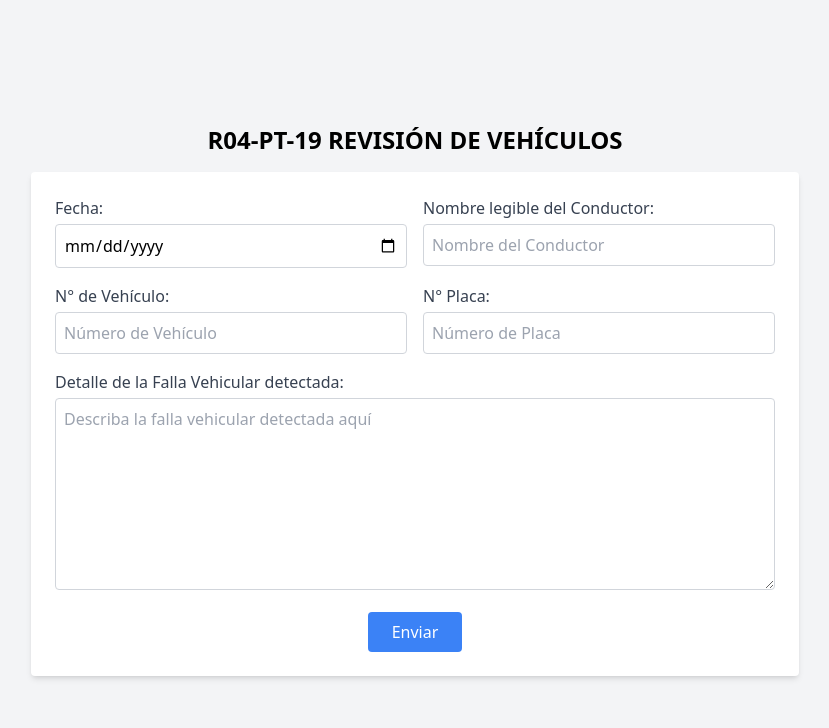
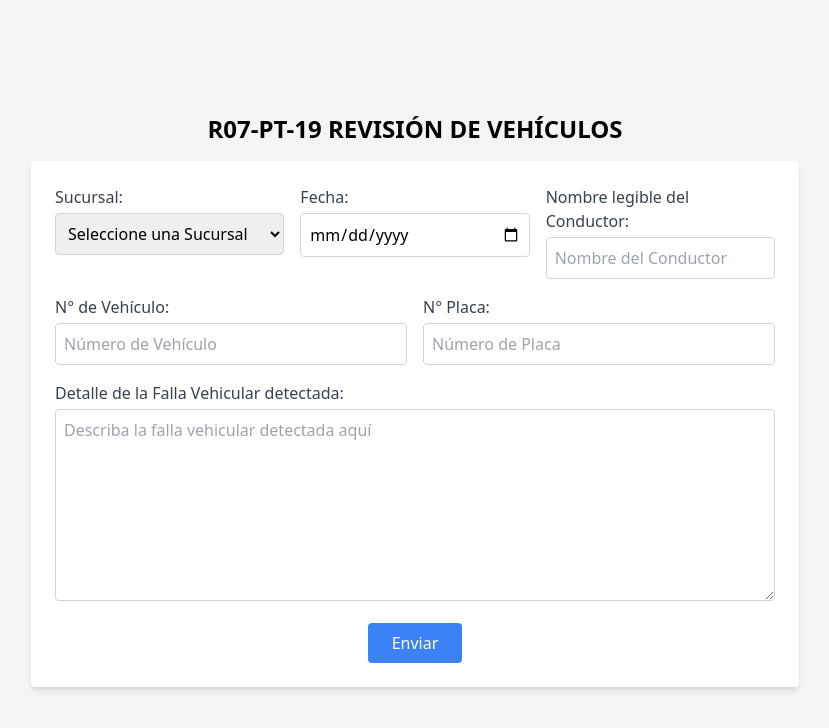
Before and after one commit to woodyjacques/Registro-Vehicular, a React (Vite) app: page /falla in a window 1280 px wide. Shown: the top 728 px of the page, without its empty margins (225-1054 px from the left). Built offline with nearby package versions, Linux system fonts and the light colour scheme.

Commit message:
Ajustando los numero consecutivos

```diff
--- a/src/components/InsRegistroSalida/Step1.tsx
+++ b/src/components/InsRegistroSalida/Step1.tsx
@@ -14,20 +14,29 @@ function StepUno({ sucursal, setSucursal, onNext }: Step1Props) {
         return true;
     };
 
+
+
+
+
+
+
+
+
+
     return (
         <div>
             <div className="mb-4">
                 <label className="block mb-2 font-bold">A qué sucursal pertenece:</label>
                 <div className="flex flex-col space-y-2">
                     {[
-                        "Casa Matriz Mañanitas",
-                        "Chiriquí",
-                        "Chorrera",
-                        "Chorrera Planta",
-                        "Colón",
-                        "Juan Díaz",
-                        "Aguadulce",
-                        "Los Santos"
+                        "(SU01) Casa Matriz Mañanitas",
+                        "(SU02) Chiriquí",
+                        "(SU03) Chorrera",
+                        "(SU04) Chorrera Planta",
+                        "(SU05) Colón",
+                        "(SU06) Juan Díaz",
+                        "(SU07) Aguadulce",
+                        "(SU08) Los Santos"
                     ].map((nombre, index) => (
                         <label key={index} className="inline-flex items-center">
                             <input
@@ -38,7 +47,7 @@ function StepUno({ sucursal, setSucursal, onNext }: Step1Props) {
                                 className="mr-2"
                                 required
                             />
-                            (SU0{index + 1}) {nombre}
+                            {nombre}
                         </label>
                     ))}
                 </div>
@@ -61,3 +70,6 @@ function StepUno({ sucursal, setSucursal, onNext }: Step1Props) {
 }
 
 export default StepUno;
+
+
+// Tengo este archivo de excel que aparece en la imagen, lo hice con el objetivo de almacenar numeros consecutivos 0,1, 2, 3 de forma independiento de la sucursal, entonces en esta funcion quiero que almacenes esos numeros consecutivos depediendo la sucursar recuerda que debe empesar desde cero y antes de ingresar por favor verifique si existe ese numero consecutivo de esta sucursal espesifico
--- a/src/validation/Fallas.ts
+++ b/src/validation/Fallas.ts
@@ -4,6 +4,7 @@ import { BASE_URL } from "./url";
 
 export const handleSubmitFallas = async (
     event: FormEvent,
+    sucursal: string,
     fecha: string,
     conductor: string,
     vehiculo: string,
@@ -11,6 +12,11 @@ export const handleSubmitFallas = async (
     detalles: string
 ): Promise<boolean> => {
     event.preventDefault();
+
+    if (sucursal === "") {
+        alert("Ingrese la sucursal");
+        return false;
+    }
 
     if (fecha === "") {
         alert("Ingrese la fecha");
@@ -38,7 +44,7 @@ export const handleSubmitFallas = async (
     }
 
     try {
-        const response = await axios.post(`${BASE_URL}/registro-falla/register`, { fecha, conductor, vehiculo, placa, detalles });
+        const response = await axios.post(`${BASE_URL}/registro-falla/register`, { sucursal, fecha, conductor, vehiculo, placa, detalles });
         alert(response.data.message);
         return true;
     } catch (error: any) {
--- a/src/validation/url.ts
+++ b/src/validation/url.ts
@@ -1,2 +1,2 @@
-export const BASE_URL = 'https://registro-vehicular-bac.vercel.app';
-// export const BASE_URL = 'http://localhost:4000';
+// export const BASE_URL = 'https://registro-vehicular-bac.vercel.app';
+export const BASE_URL = 'http://localhost:4000';
--- a/src/views/Falla.tsx
+++ b/src/views/Falla.tsx
@@ -4,6 +4,7 @@ import { handleSubmitFallas } from "../validation/Fallas";
 
 function Falla() {
 
+    const [sucursal, setSucursal] = useState("");
     const [fecha, setFecha] = useState("");
     const [conductor, setConductor] = useState("");
     const [vehiculo, setVehiculo] = useState("");
@@ -17,12 +18,12 @@ function Falla() {
         event.preventDefault();
         setIsSubmitting(true);
 
-        const Successful = await handleSubmitFallas(event, fecha, conductor, vehiculo, placa, detalles);
+        const Successful = await handleSubmitFallas(event, sucursal, fecha, conductor, vehiculo, placa, detalles);
 
         if (Successful) {
             setTimeout(() => {
                 navigate("/");
-            }, 3000);
+            }, 1000);
         }
 
         setIsSubmitting(false);
@@ -30,12 +31,31 @@ function Falla() {
 
     return (
         <div className="flex flex-col items-center justify-center min-h-screen bg-gray-100 p-4">
-            <h1 className="text-2xl font-bold mb-4 text-center">R04-PT-19 REVISIÓN DE VEHÍCULOS</h1>
+            <h1 className="text-2xl font-bold mb-4 text-center">R07-PT-19 REVISIÓN DE VEHÍCULOS</h1>
             <form
                 onSubmit={handleSubmitFalla}
                 className="w-full max-w-3xl bg-white p-6 rounded shadow-md space-y-4"
             >
                 <div className="flex flex-col md:flex-row justify-between md:space-x-4 space-y-4 md:space-y-0">
+                    <div className="w-full md:w-1/2">
+                        <label className="block text-gray-700">Sucursal:</label>
+                        <select
+                            value={sucursal}
+                            onChange={(e) => setSucursal(e.target.value)}
+                            name="fecha"
+                            className="w-full mt-1 p-2 border border-gray-300 rounded"
+                        >
+                            <option value="">Seleccione una Sucursal</option>
+                            <option value="(SU01) Casa Matriz Mañanitas">Casa Matriz Mañanitas</option>
+                            <option value="(SU02) Chiriquí">Chiriquí</option>
+                            <option value="(SU03) Chorrera">Chorrera</option>
+                            <option value="(SU04) Chorrera Planta">Chorrera Planta</option>
+                            <option value="(SU05) Colón">Colón</option>
+                            <option value="(SU06) Juan Díaz">Juan Díaz</option>
+                            <option value="(SU07) Aguadulce">Aguadulce</option>
+                            <option value="(SU08) Los Santos">Los Santos</option>
+                        </select>
+                    </div>
                     <div className="w-full md:w-1/2">
                         <label className="block text-gray-700">Fecha:</label>
                         <input
--- a/src/views/Home.tsx
+++ b/src/views/Home.tsx
@@ -29,7 +29,7 @@ function Home() {
   return (
     <div className="flex flex-col items-center justify-center min-h-screen bg-gray-100 p-4">
       <h1 className="text-xl sm:text-2xl font-bold mb-4 text-center">
-        R04-PT-19 REVISIÓN DE VEHÍCULOS
+        R06-PT-19 REVISIÓN DE VEHÍCULOS
       </h1>
       <form
         className="w-full max-w-sm sm:max-w-md bg-white p-4 sm:p-6 rounded-lg shadow-md"
--- a/src/views/InsRegistroEntrada.tsx
+++ b/src/views/InsRegistroEntrada.tsx
@@ -45,7 +45,7 @@ function RegistroInspeccionEntrada() {
     return (
         <div className="flex flex-col items-center justify-center min-h-screen bg-gray-100 p-4">
             <h1 className="text-2xl font-bold mb-4 text-center">
-                R04-PT-19 REVISIÓN DE VEHÍCULOS
+                R06-PT-19 REVISIÓN DE VEHÍCULOS
             </h1>
             <p className="text-center text-lg font-semibold mb-4">Ingreso a la planta</p>
             <form
--- a/src/views/InsRegistroSalida.tsx
+++ b/src/views/InsRegistroSalida.tsx
@@ -91,7 +91,7 @@ function RegistroInspeccionSalida() {
 
   return (
     <div className="flex flex-col items-center justify-center min-h-screen bg-gray-100 p-4">
-      <h1 className="text-2xl font-bold mb-4 text-center">R04-PT-19 REVICION DE VEHICULOS </h1>
+      <h1 className="text-2xl font-bold mb-4 text-center">R06-PT-19 REVICION DE VEHICULOS </h1>
 
       <div className="w-full max-w-3xl bg-gray-300 rounded-full h-4 mb-4">
         <div
--- a/src/views/Salidas.tsx
+++ b/src/views/Salidas.tsx
@@ -74,7 +74,7 @@ function Salidas() {
     };
     return (
         <div className="flex flex-col items-center justify-center min-h-screen bg-gray-100">
-            <h1 className="text-2xl font-bold mb-4">R04-PT-19 REVISIÓN DE VEHÍCULOS</h1>
+            <h1 className="text-2xl font-bold mb-4">R06-PT-19 REVISIÓN DE VEHÍCULOS</h1>
             <form className="w-full max-w-md bg-white p-6 rounded shadow-md">
                 {alerta && <div className="bg-red-200 text-red-800 p-2 rounded mb-4">{alerta}</div>}
                 <label className="block mb-4">
```
